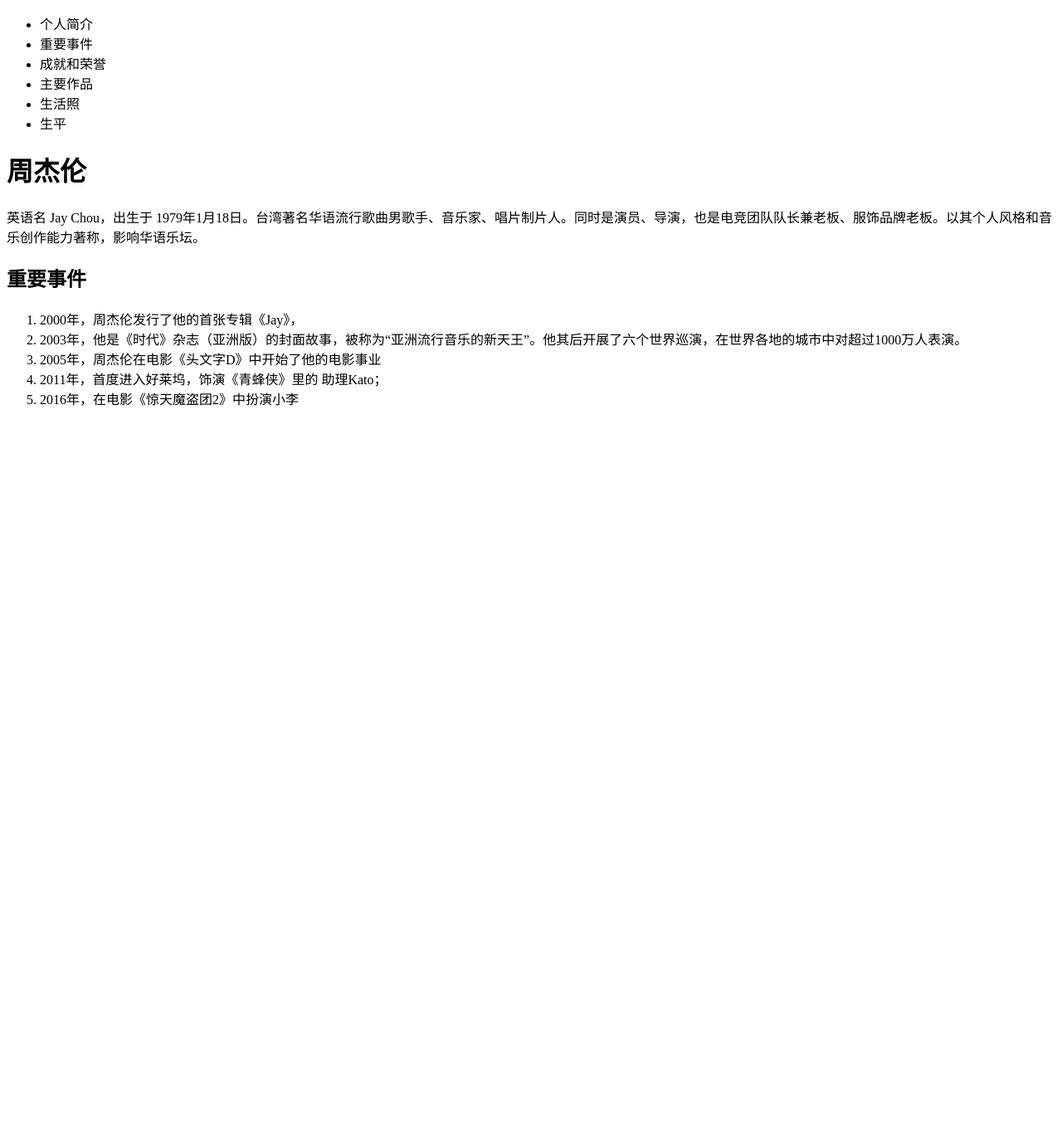
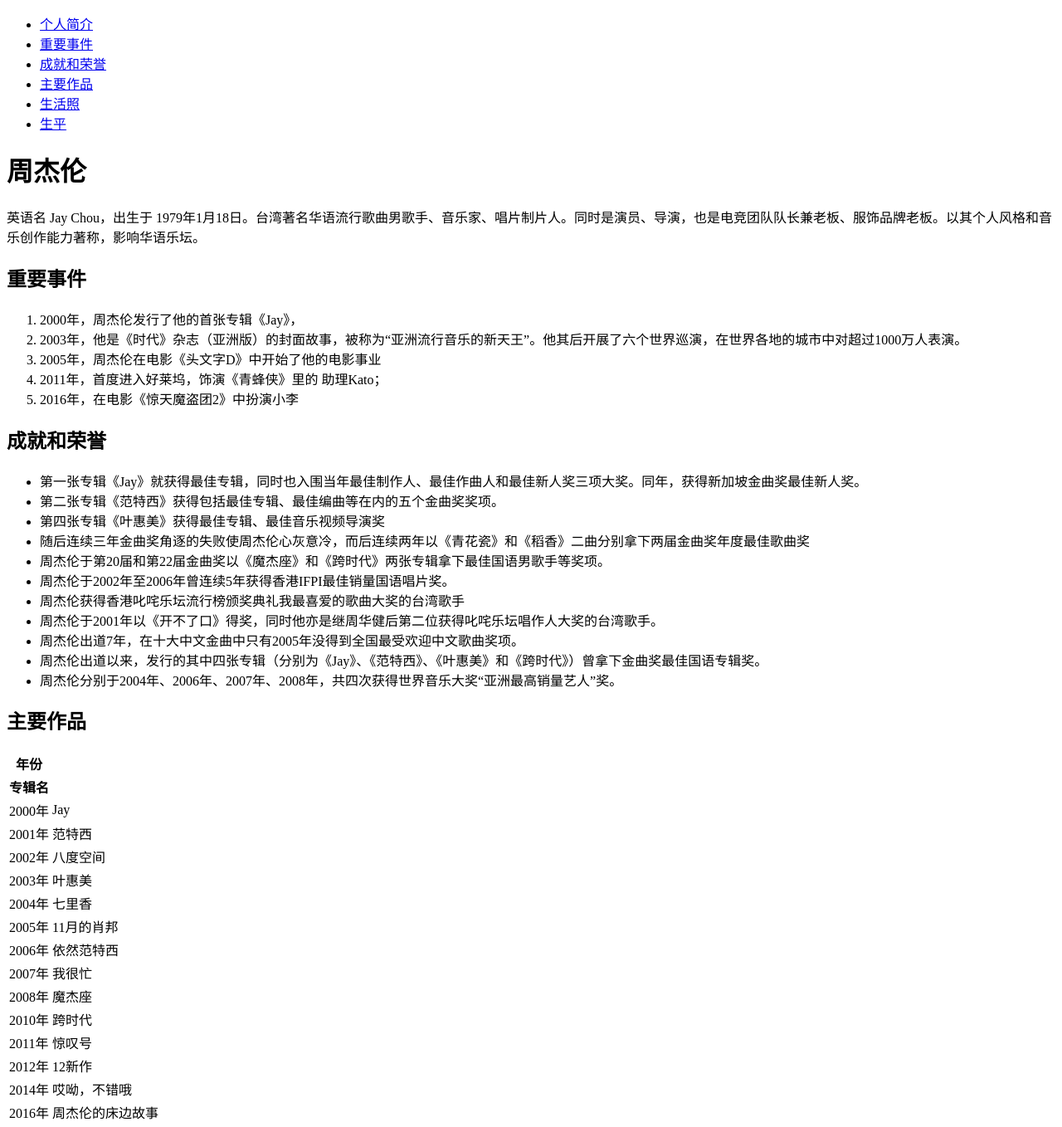
Before and after one commit to 770869584/html-demo-4, a plain HTML site: page index.html in a window 1280 px wide. Shown: the whole page at 83% size. Before the commit the page ends 800 px from the top, so only its background shows below. Drawn offline with Linux system fonts and the light colour scheme.

```diff
--- a/index.html
+++ b/index.html
@@ -8,18 +8,30 @@
 </head>
 <body>
     <ul>
-        <li>个人简介</li>
-        <li>重要事件</li>
-        <li>成就和荣誉</li>
-        <li>主要作品</li>
-        <li>生活照</li>
-        <li>生平</li>
+        <li>
+            <a href="#introduction">个人简介</a>
+        </li>
+        <li>
+            <a href="#event">重要事件</a>
+        </li>
+        <li>
+            <a href="#honors">成就和荣誉</a>
+        </li>
+        <li>
+            <a href="#works">主要作品</a>
+        </li>
+        <li>
+            <a href="#photo">生活照</a>
+        </li>
+        <li>
+            <a href="#life">生平</a>
+        </li>
     </ul>
-    <h1>周杰伦</h1>
+    <h1 id="introduction">周杰伦</h1>
     <p>
         英语名 Jay Chou，出生于 1979年1月18日。台湾著名华语流行歌曲男歌手、音乐家、唱片制片人。同时是演员、导演，也是电竞团队队长兼老板、服饰品牌老板。以其个人风格和音乐创作能力著称，影响华语乐坛。
     </p>
-    <h2>重要事件</h2>
+    <h2 id="event">重要事件</h2>
     <p>
         <ol>
             <li>2000年，周杰伦发行了他的首张专辑《Jay》，</li>
@@ -29,5 +41,44 @@
             <li>2016年，在电影《惊天魔盗团2》中扮演小李</li>
         </ol>
     </p>
+    <h2 id="honors">成就和荣誉</h2>
+    <p>
+        <ul>
+            <li>第一张专辑《Jay》就获得最佳专辑，同时也入围当年最佳制作人、最佳作曲人和最佳新人奖三项大奖。同年，获得新加坡金曲奖最佳新人奖。</li>
+            <li>第二张专辑《范特西》获得包括最佳专辑、最佳编曲等在内的五个金曲奖奖项。</li>
+            <li>第四张专辑《叶惠美》获得最佳专辑、最佳音乐视频导演奖</li>
+            <li>随后连续三年金曲奖角逐的失败使周杰伦心灰意冷，而后连续两年以《青花瓷》和《稻香》二曲分别拿下两届金曲奖年度最佳歌曲奖</li>
+            <li>周杰伦于第20届和第22届金曲奖以《魔杰座》和《跨时代》两张专辑拿下最佳国语男歌手等奖项。</li>
+            <li>周杰伦于2002年至2006年曾连续5年获得香港IFPI最佳销量国语唱片奖。</li>
+            <li>周杰伦获得香港叱咤乐坛流行榜颁奖典礼我最喜爱的歌曲大奖的台湾歌手</li>
+            <li>周杰伦于2001年以《开不了口》得奖，同时他亦是继周华健后第二位获得叱咤乐坛唱作人大奖的台湾歌手。</li>
+            <li>周杰伦出道7年，在十大中文金曲中只有2005年没得到全国最受欢迎中文歌曲奖项。</li>
+            <li>周杰伦出道以来，发行的其中四张专辑（分别为《Jay》、《范特西》、《叶惠美》和《跨时代》）曾拿下金曲奖最佳国语专辑奖。</li>
+            <li>周杰伦分别于2004年、2006年、2007年、2008年，共四次获得世界音乐大奖“亚洲最高销量艺人”奖。</li>
+        </ul>
+    </p>
+    <h2 id="works">主要作品</h2>
+    <table>
+        <thead>
+            <tr><th>年份</th></tr>
+            <tr><th>专辑名</th></tr>
+        </thead>
+        <tbody>
+            <tr><td>2000年</td><td>Jay</td></tr>
+            <tr><td>2001年</td><td>范特西</td></tr>
+            <tr><td>2002年</td><td>八度空间</td></tr>
+            <tr><td>2003年</td><td>叶惠美</td></tr>
+            <tr><td>2004年</td><td>七里香</td></tr>
+            <tr><td>2005年</td><td>11月的肖邦</td></tr>
+            <tr><td>2006年</td><td>依然范特西</td></tr>
+            <tr><td>2007年</td><td>我很忙</td></tr>
+            <tr><td>2008年</td><td>魔杰座</td></tr>
+            <tr><td>2010年</td><td>跨时代</td></tr>
+            <tr><td>2011年</td><td>惊叹号</td></tr>
+            <tr><td>2012年</td><td>12新作</td></tr>
+            <tr><td>2014年</td><td>哎呦，不错哦</td></tr>
+            <tr><td>2016年</td><td>周杰伦的床边故事</td></tr>
+        </tbody>
+    </table>
 </body>
 </html>
```
Also changed, not shown: img/周杰伦1.jpeg (added), img/周杰伦2.jpg (added), img/周杰伦3.jpg (added).
